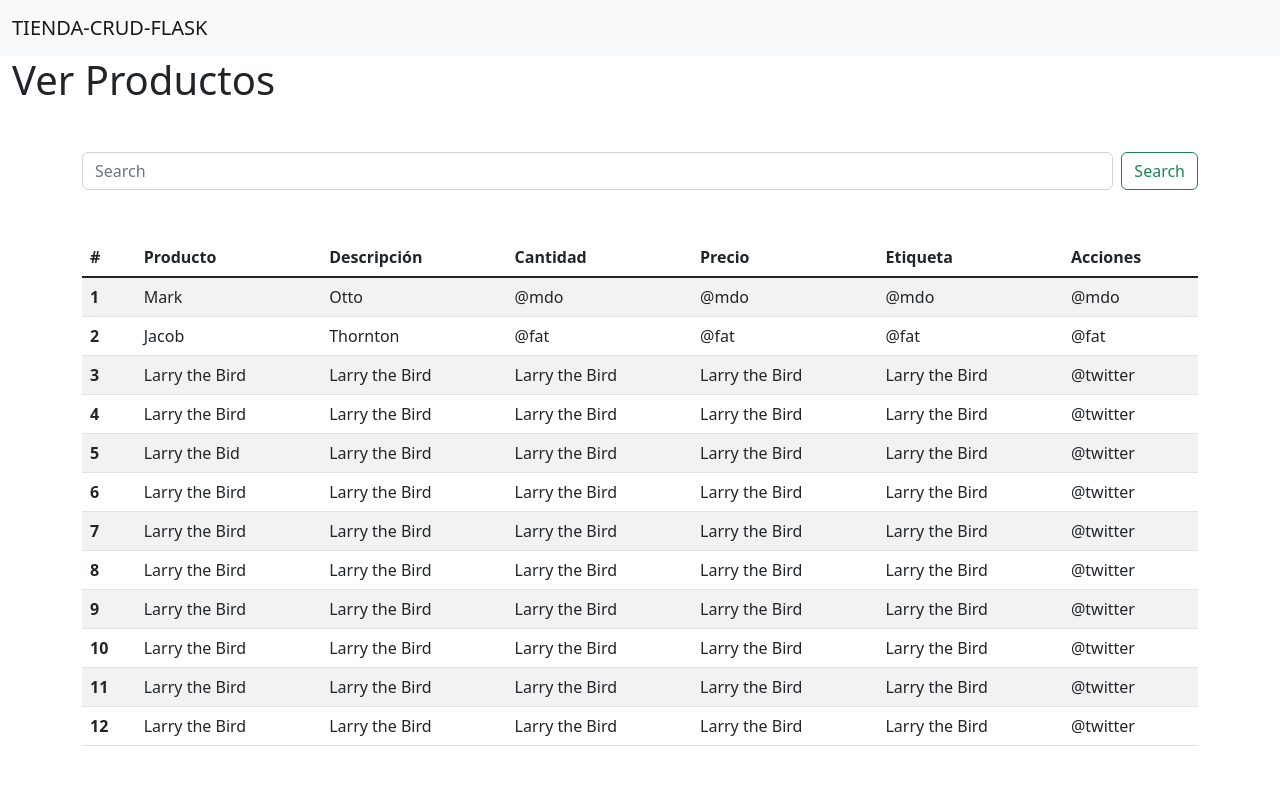
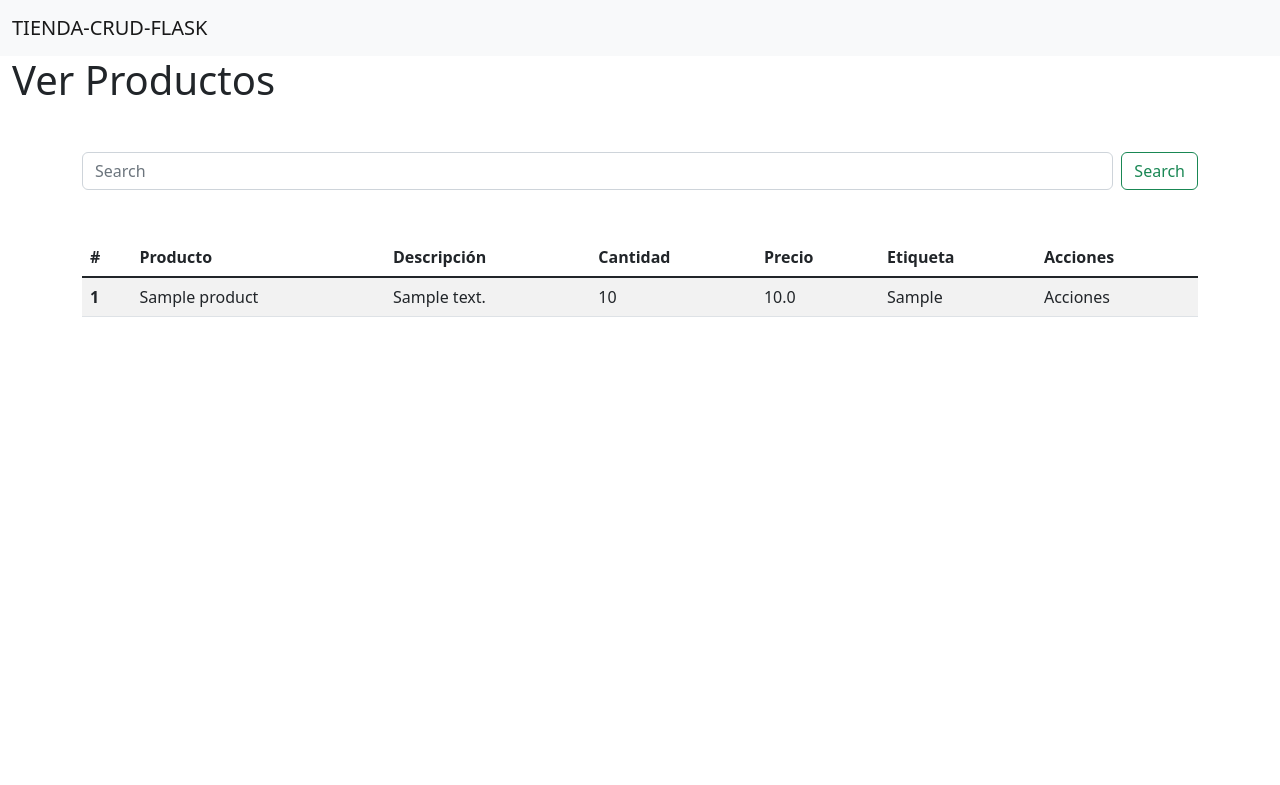
Before and after one commit to lewistecgo/tienda-crud-flask, a Flask app: page /products in a window 1280 px wide. Shown: the top 785 px of the page. Run offline with Flask 2, Linux system fonts and the light colour scheme; tables that the repository leaves empty hold one stand-in row (values such as "Sample post"); some libraries are stand-ins or nearby versions.

Commit message:
listar productos de la base de datos y mejoras menores

```diff
--- a/app/products/routes.py
+++ b/app/products/routes.py
@@ -1,4 +1,4 @@
-from flask import render_template, request
+from flask import render_template
 
 from app import db
 from app.products import products
@@ -10,12 +10,13 @@ from models import Products
 def list_products():
     productos = Products.get_by_id(1)
     print(productos)
-    return render_template('products/list_products.html')
+    list_prod = Products.query.all()
+
+    return render_template('products/list_products.html', list_prod=list_prod)
 
 
 @products.route('/add_products', methods=['POST', 'GET'])
 def add_products():
-
     products_form = AddProductForm()
     if products_form.validate_on_submit():
         name = products_form.name.data
@@ -24,7 +25,8 @@ def add_products():
         price = products_form.price.data
         tag = products_form.tag.data
 
-        new_product = Products(product_name=name, product_description = description, product_quantity=quantity, product_price=price,product_tag=tag)
+        new_product = Products(product_name=name, product_description=description, product_quantity=quantity,
+                               product_price=price, product_tag=tag)
         db.session.add(new_product)
         db.session.commit()
 
--- a/app/templates/products/list_products.html
+++ b/app/templates/products/list_products.html
@@ -22,114 +22,19 @@
             </tr>
             </thead>
             <tbody class="table-group-divider">
+            {% for prod in list_prod %}
             <tr>
                 <th scope="row">1</th>
-                <td>Mark</td>
-                <td>Otto</td>
-                <td>@mdo</td>
-                <td>@mdo</td>
-                <td>@mdo</td>
-                <td>@mdo</td>
+                <td>{{ prod.product_name }}</td>
+                <td>{{ prod.product_description }}</td>
+                <td>{{ prod.product_quantity }}</td>
+                <td>{{ prod.product_price }}</td>
+                <td>{{ prod.product_tag }}</td>
+                <td>Acciones</td>
+
             </tr>
-            <tr>
-                <th scope="row">2</th>
-                <td>Jacob</td>
-                <td>Thornton</td>
-                <td>@fat</td>
-                <td>@fat</td>
-                <td>@fat</td>
-                <td>@fat</td>
-            </tr>
-            <tr>
-                <th scope="row">3</th>
-                <td>Larry the Bird</td>
-                <td>Larry the Bird</td>
-                <td>Larry the Bird</td>
-                <td>Larry the Bird</td>
-                <td>Larry the Bird</td>
-                <td>@twitter</td>
-            </tr>
-            <tr>
-                <th scope="row">4</th>
-                <td>Larry the Bird</td>
-                <td>Larry the Bird</td>
-                <td>Larry the Bird</td>
-                <td>Larry the Bird</td>
-                <td>Larry the Bird</td>
-                <td>@twitter</td>
-            </tr>
-            <tr>
-                <th scope="row">5</th>
-                <td>Larry the Bid</td>
-                <td>Larry the Bird</td>
-                <td>Larry the Bird</td>
-                <td>Larry the Bird</td>
-                <td>Larry the Bird</td>
-                <td>@twitter</td>
-            </tr>
-            <tr>
-                <th scope="row">6</th>
-                <td>Larry the Bird</td>
-                <td>Larry the Bird</td>
-                <td>Larry the Bird</td>
-                <td>Larry the Bird</td>
-                <td>Larry the Bird</td>
-                <td>@twitter</td>
-            </tr>
-            <tr>
-                <th scope="row">7</th>
-                <td>Larry the Bird</td>
-                <td>Larry the Bird</td>
-                <td>Larry the Bird</td>
-                <td>Larry the Bird</td>
-                <td>Larry the Bird</td>
-                <td>@twitter</td>
-            </tr>
-            <tr>
-                <th scope="row">8</th>
-                <td>Larry the Bird</td>
-                <td>Larry the Bird</td>
-                <td>Larry the Bird</td>
-                <td>Larry the Bird</td>
-                <td>Larry the Bird</td>
-                <td>@twitter</td>
-            </tr>
-            <tr>
-                <th scope="row">9</th>
-                <td>Larry the Bird</td>
-                <td>Larry the Bird</td>
-                <td>Larry the Bird</td>
-                <td>Larry the Bird</td>
-                <td>Larry the Bird</td>
-                <td>@twitter</td>
-            </tr>
-            <tr>
-                <th scope="row">10</th>
-                <td>Larry the Bird</td>
-                <td>Larry the Bird</td>
-                <td>Larry the Bird</td>
-                <td>Larry the Bird</td>
-                <td>Larry the Bird</td>
-                <td>@twitter</td>
-            </tr>
-            <tr>
-                <th scope="row">11</th>
-                <td>Larry the Bird</td>
-                <td>Larry the Bird</td>
-                <td>Larry the Bird</td>
-                <td>Larry the Bird</td>
-                <td>Larry the Bird</td>
-                <td>@twitter</td>
-            </tr>
-            <tr>
-                <th scope="row">12</th>
-                <td>Larry the Bird</td>
-                <td>Larry the Bird</td>
-                <td>Larry the Bird</td>
-                <td>Larry the Bird</td>
-                <td>Larry the Bird</td>
-                <td>@twitter</td>
-            </tr>
+            {% endfor %}
+
             </tbody>
         </table>
     </div>
--- a/requirements.txt
+++ b/requirements.txt
@@ -1,2 +1,3 @@
 Flask
 sqlalchemy
+wtforms
```
